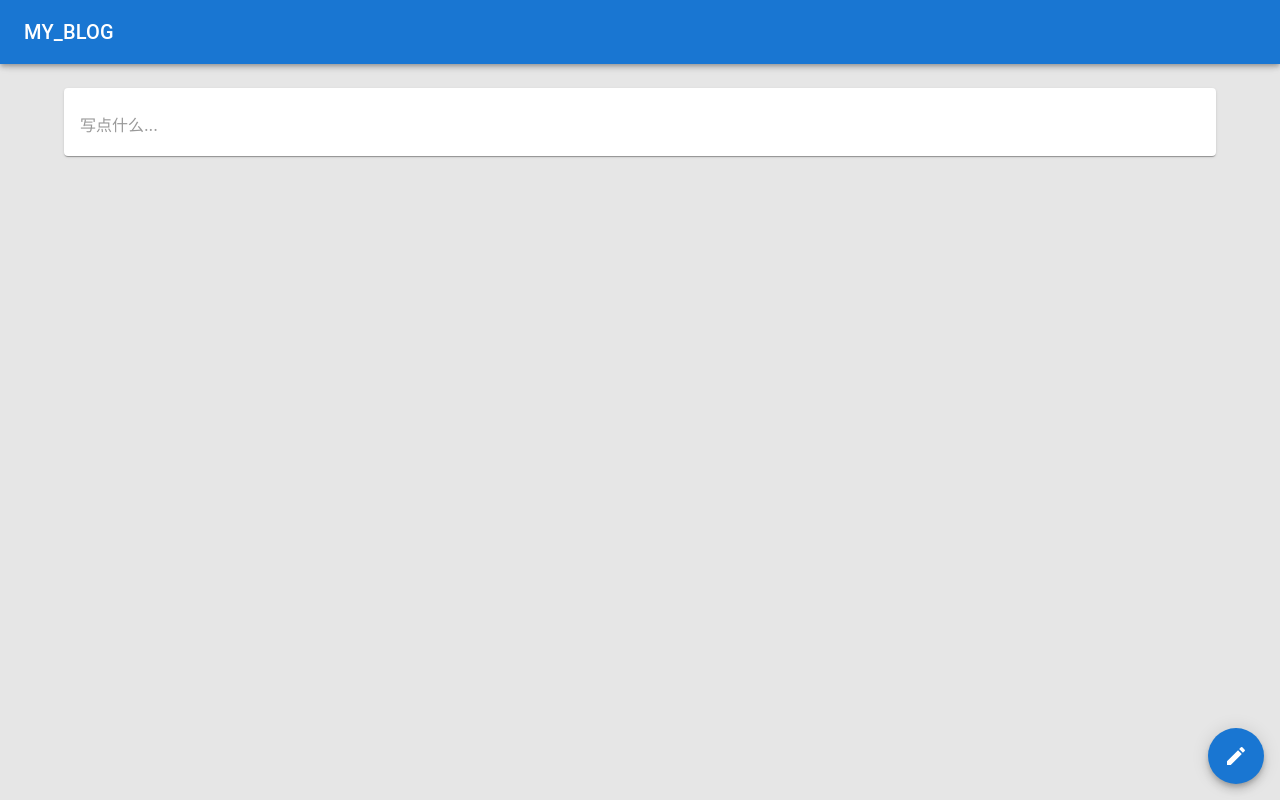
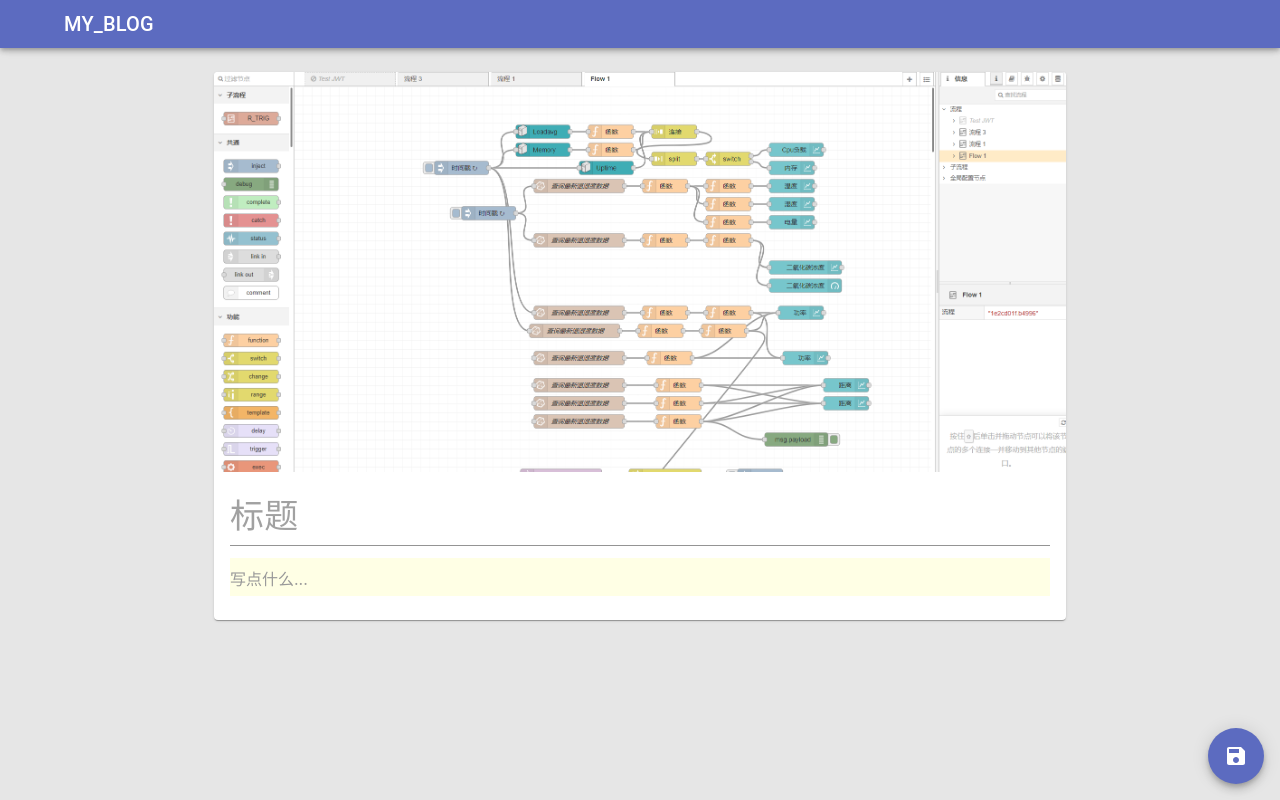
Before and after one commit to KnownRock/kn-blog, a React (Vite) app: page /articles/1 in a window 1280 px wide. Built offline with nearby package versions, Linux system fonts and the light colour scheme.

Commit message:
modify styles

```diff
--- a/src/components/ArticleCard/index.tsx
+++ b/src/components/ArticleCard/index.tsx
@@ -21,13 +21,15 @@ export default function ArticleCard(sx: SxProps<Theme>) {
       <CardActionArea onClick={onOpen}>
         <CardMedia
           component="img"
-          height="500"
+          height={
+            +(import.meta.env.VITE_APP_CARD_MEDIA_HEIGHT ?? '400')
+          }
           image="/static/images/card.png"
           alt="green iguana"
         />
       </CardActionArea>
       <CardContent>
-        <Typography gutterBottom variant="h5" component="div">
+        <Typography gutterBottom variant="h4" component="div">
           Node Red
         </Typography>
         <Typography variant="body2" color="text.secondary">
--- a/src/components/ArticleEditor/index.css
+++ b/src/components/ArticleEditor/index.css
@@ -16,4 +16,7 @@
 }
 
 .knBlogUnstyled{
+  font-size: 20px;
+  line-height: 30px;
+  font-weight: 400;
 }
--- a/src/components/ArticleEditor/index.tsx
+++ b/src/components/ArticleEditor/index.tsx
@@ -208,7 +208,9 @@ function ArticleEditor() {
         ref={editorContainer}
         sx={{
           paddingTop: 1,
+          backgroundColor: 'rgba(255,255,0,0.1)',
         }}
+
       >
 
         <Editor
@@ -218,6 +220,9 @@ function ArticleEditor() {
           handleKeyCommand={handleKeyCommand}
           onChange={onChange}
           blockStyleFn={myBlockStyleFn}
+          onTab={(e) => {
+            e.preventDefault()
+          }}
         />
       </Box>
     </Box>
--- a/src/components/TopBar/index.tsx
+++ b/src/components/TopBar/index.tsx
@@ -8,14 +8,18 @@ import Typography from '@mui/material/Typography'
 
 function ResponsiveAppBar() {
   return (
-    <AppBar position="sticky">
-      <Toolbar>
-        {/* <Container maxWidth="xl"> */}
+    <AppBar
+      position="sticky"
+      sx={{
+      }}
+    >
+      <Toolbar variant="dense">
+        <Container maxWidth="lg">
 
-        <Typography variant="h6" component="div" sx={{ flexGrow: 1 }}>
-          {import.meta.env.VITE_APP_TITLE}
-        </Typography>
-        {/* </Container> */}
+          <Typography variant="h6" component="div" sx={{ flexGrow: 1 }}>
+            {import.meta.env.VITE_APP_TITLE}
+          </Typography>
+        </Container>
       </Toolbar>
     </AppBar>
   )
--- a/src/i18n/index.tsx
+++ b/src/i18n/index.tsx
@@ -11,13 +11,14 @@ i18n
       en: {
         translation: {
           'Write something...': 'Write something...',
+          Title: 'Title',
         },
       },
       cn: {
         translation: {
           'Write something...': '写点什么...',
+          Title: '标题',
         },
-
       },
     },
     lng: 'cn', // if you're using a language detector, do not define the lng option
--- a/src/themes/Main.tsx
+++ b/src/themes/Main.tsx
@@ -20,6 +20,12 @@ export default function Theme(
       },
       palette: {
         mode,
+        primary: {
+          main: '#5c6bc0',
+        },
+        main: {
+          background: 'rgba(255,255,255,.93)',
+        },
       },
 
     },
@@ -28,6 +34,9 @@ export default function Theme(
       },
       palette: {
         mode,
+        primary: {
+          main: '#7c4dff',
+        },
       },
     },
   }
--- a/src/views/Article/index.tsx
+++ b/src/views/Article/index.tsx
@@ -1,45 +1,79 @@
 import {
-  Box, Card, CardContent, Container, Fab, Input,
+  Box, Card, CardActionArea, CardContent, CardMedia, Container, Fab, Input, Typography,
 } from '@mui/material'
 import { useLocation } from 'react-router-dom'
 import AddIcon from '@mui/icons-material/Add'
 import EditIcon from '@mui/icons-material/Edit'
-import React, { Ref } from 'react'
+import SaveIcon from '@mui/icons-material/Save'
+import React, { Ref, useState } from 'react'
+import { useTranslation } from 'react-i18next'
 import TopBar from '../../components/TopBar'
 
 import ArticleEditor from '../../components/ArticleEditor'
 
 export default function Article() {
+  const [isEditing, setIsEditing] = useState(true)
+
   const location = useLocation()
+  const { t } = useTranslation()
 
   const id = location.pathname.match(/(?<=\/)[^/]+$/)?.[0] ?? ''
 
   return (
     <Box sx={{
       height: '100vh',
+      // bgcolor: 'main.background',
     }}
     >
       <TopBar />
 
       <Container
-        maxWidth="lg"
+        maxWidth="md"
         sx={{
-          padding: {
-            xs: 0,
-            sm: 0,
-            md: 0,
-            lg: 3,
-            xl: 3,
-          },
+          padding: 3,
         }}
       >
         <Card>
+          <CardActionArea>
+            <CardMedia
+              component="img"
+              height={
+              +(import.meta.env.VITE_APP_CARD_MEDIA_HEIGHT ?? '400')
+            }
+              image="/static/images/card.png"
+              alt="green iguana"
+            />
+          </CardActionArea>
           <CardContent>
+            {isEditing ? (
+              <Input
+              // from="MuiTypography-h4"
+                sx={{
+                  margin: 0,
+
+                  fontFamily: '"Roboto","Helvetica","Arial",sans-serif',
+                  fontWeight: 400,
+                  fontSize: '2.125rem',
+                  lineHeight: 1.235,
+                  letterSpacing: '0.00735em',
+                  marginBottom: '0.35em',
+                  width: '100%',
+                }}
+                placeholder={t('Title')}
+              />
+            ) : (
+              <Typography sx={{ marginBottom: '0.35em' }} variant="h4" component="div">
+                Node Red
+              </Typography>
+            )}
+
             <ArticleEditor />
           </CardContent>
         </Card>
 
       </Container>
+
+      {!isEditing ? (
         <Fab
           color="primary"
           aria-label="add"
@@ -49,9 +83,26 @@ export default function Article() {
             right: 16,
           }}
           size="large"
+          onClick={() => setIsEditing(true)}
         >
           <EditIcon />
         </Fab>
+      ) : (
+        <Fab
+          color="primary"
+          aria-label="save"
+          sx={{
+            position: 'fixed',
+            bottom: 16,
+            right: 16,
+          }}
+          size="large"
+          onClick={() => setIsEditing(false)}
+        >
+          <SaveIcon />
+        </Fab>
+      )}
+
     </Box>
   )
 }
--- a/src/views/Home/index.tsx
+++ b/src/views/Home/index.tsx
@@ -6,7 +6,7 @@ function Home() {
   return (
     <Box sx={{ paddingBottom: 3 }}>
       <TopBar />
-      <Container maxWidth="xl">
+      <Container maxWidth="md">
         <Box sx={{ paddingTop: 3 }}>
           <ArticleCard />
         </Box>
```
Also changed, not shown: 1 other file (tests, documents, lock files or other folders). Lines whose indentation alone changed are shown as unchanged.
